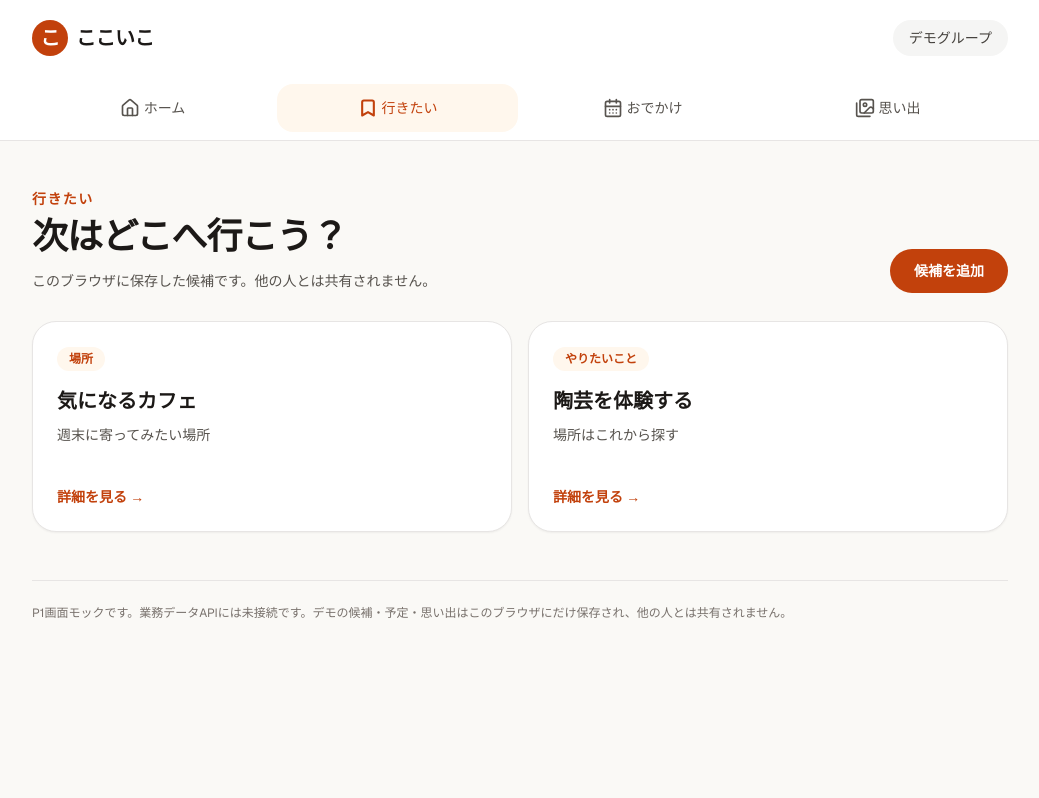
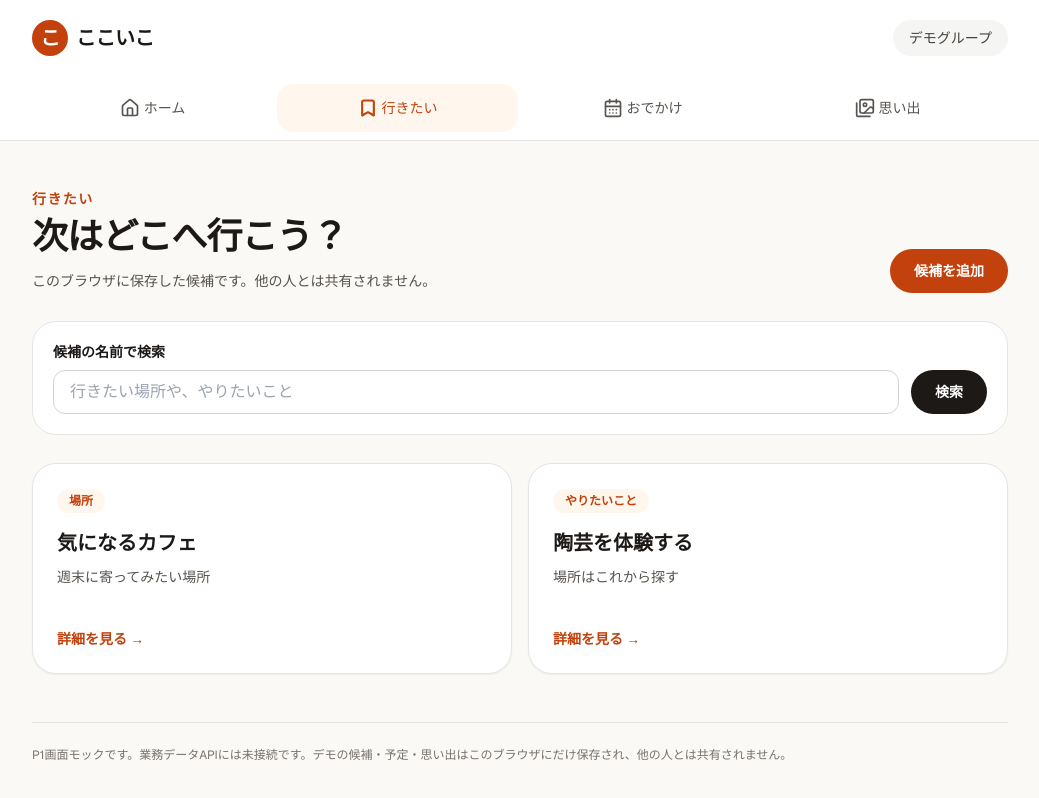
Before and after one commit to Gaku-Fujioka/ikopoke, a Next.js app: page /app/items in a window 1280 px wide. Shown: the top 798 px of the page, without its empty margins (120-1159 px from the left). Built offline with nearby package versions, Linux system fonts and the light colour scheme.

Commit message:
feat: search saved items by title in URL

```diff
--- a/app/app/items/page.tsx
+++ b/app/app/items/page.tsx
@@ -1,11 +1,16 @@
 "use client";
 
 import Link from "next/link";
+import { useSearchParams } from "next/navigation";
+import { Suspense } from "react";
 import { ScreenState } from "@/components/flow/screen-state";
 import { useMockSnapshot } from "@/components/flow/use-mock-snapshot";
 
-export default function ItemsPage() {
+function ItemsContent() {
+  const searchParams = useSearchParams();
+  const query = searchParams.get("q")?.trim() ?? "";
   const { snapshot, error, loading, reload } = useMockSnapshot();
+  const items = snapshot?.items.filter((item) => item.title.toLocaleLowerCase().includes(query.toLocaleLowerCase())) ?? [];
 
   return (
     <div className="space-y-7">
@@ -18,6 +23,15 @@ export default function ItemsPage() {
         <Link href="/app/items/new" className="inline-flex min-h-11 items-center rounded-full bg-orange-700 px-6 text-sm font-semibold text-white hover:bg-orange-800 focus-visible:outline-none focus-visible:ring-2 focus-visible:ring-orange-700 focus-visible:ring-offset-2">候補を追加</Link>
       </div>
 
+      <form action="/app/items" method="get" role="search" className="flex flex-wrap items-end gap-3 rounded-3xl border border-stone-200 bg-white p-4 sm:p-5">
+        <div className="min-w-48 flex-1 space-y-2">
+          <label htmlFor="item-search" className="block text-sm font-semibold">候補の名前で検索</label>
+          <input key={query} id="item-search" name="q" type="search" defaultValue={query} placeholder="行きたい場所や、やりたいこと" className="min-h-11 w-full rounded-xl border border-stone-300 px-4 text-base focus-visible:outline-none focus-visible:ring-2 focus-visible:ring-orange-700" />
+        </div>
+        <button type="submit" className="min-h-11 rounded-full bg-stone-900 px-6 text-sm font-semibold text-white hover:bg-stone-700 focus-visible:outline-none focus-visible:ring-2 focus-visible:ring-stone-900 focus-visible:ring-offset-2">検索</button>
+        {query && <Link href="/app/items" className="inline-flex min-h-11 items-center rounded-full px-3 text-sm font-semibold text-orange-700 underline underline-offset-4 focus-visible:outline-none focus-visible:ring-2 focus-visible:ring-orange-700">条件を解除</Link>}
+      </form>
+
       <ScreenState loading={loading} error={error} onRetry={reload} />
 
       {snapshot && (snapshot.items.length === 0 ? (
@@ -26,9 +40,17 @@ export default function ItemsPage() {
           <p className="mt-2 text-stone-600">まずは気になる場所や、やりたいことを一つ追加しましょう。</p>
           <Link href="/app/items/new" className="mt-5 inline-block font-semibold text-orange-700 underline underline-offset-4 focus-visible:outline-none focus-visible:ring-2 focus-visible:ring-orange-700">候補を追加する</Link>
         </div>
+      ) : items.length === 0 ? (
+        <div className="rounded-3xl border border-stone-200 bg-white p-8">
+          <h2 className="text-xl font-semibold">検索結果がありません</h2>
+          <p className="mt-2 text-stone-600">「{query}」に一致する候補は見つかりませんでした。</p>
+          <Link href="/app/items" className="mt-5 inline-block font-semibold text-orange-700 underline underline-offset-4 focus-visible:outline-none focus-visible:ring-2 focus-visible:ring-orange-700">検索を解除してすべて見る</Link>
+        </div>
       ) : (
+        <>
+          {query && <p role="status" className="text-sm text-stone-600">「{query}」の検索結果：{items.length}件</p>}
           <ul className="grid gap-4 sm:grid-cols-2">
-          {snapshot.items.map((item) => (
+            {items.map((item) => (
               <li key={item.id}>
                 <Link href={`/app/items/${encodeURIComponent(item.id)}`} className="group block h-full rounded-3xl border border-stone-200 bg-white p-6 shadow-sm hover:border-orange-300 focus-visible:outline-none focus-visible:ring-2 focus-visible:ring-orange-700 focus-visible:ring-offset-2">
                   <span className="inline-block rounded-full bg-orange-50 px-3 py-1 text-xs font-semibold text-orange-700">{item.kind === "spot" ? "場所" : "やりたいこと"}</span>
@@ -39,7 +61,12 @@ export default function ItemsPage() {
               </li>
             ))}
           </ul>
+        </>
       ))}
     </div>
   );
 }
+
+export default function ItemsPage() {
+  return <Suspense fallback={<p role="status">候補を読み込んでいます…</p>}><ItemsContent /></Suspense>;
+}
```
Lines whose indentation alone changed are shown as unchanged.
